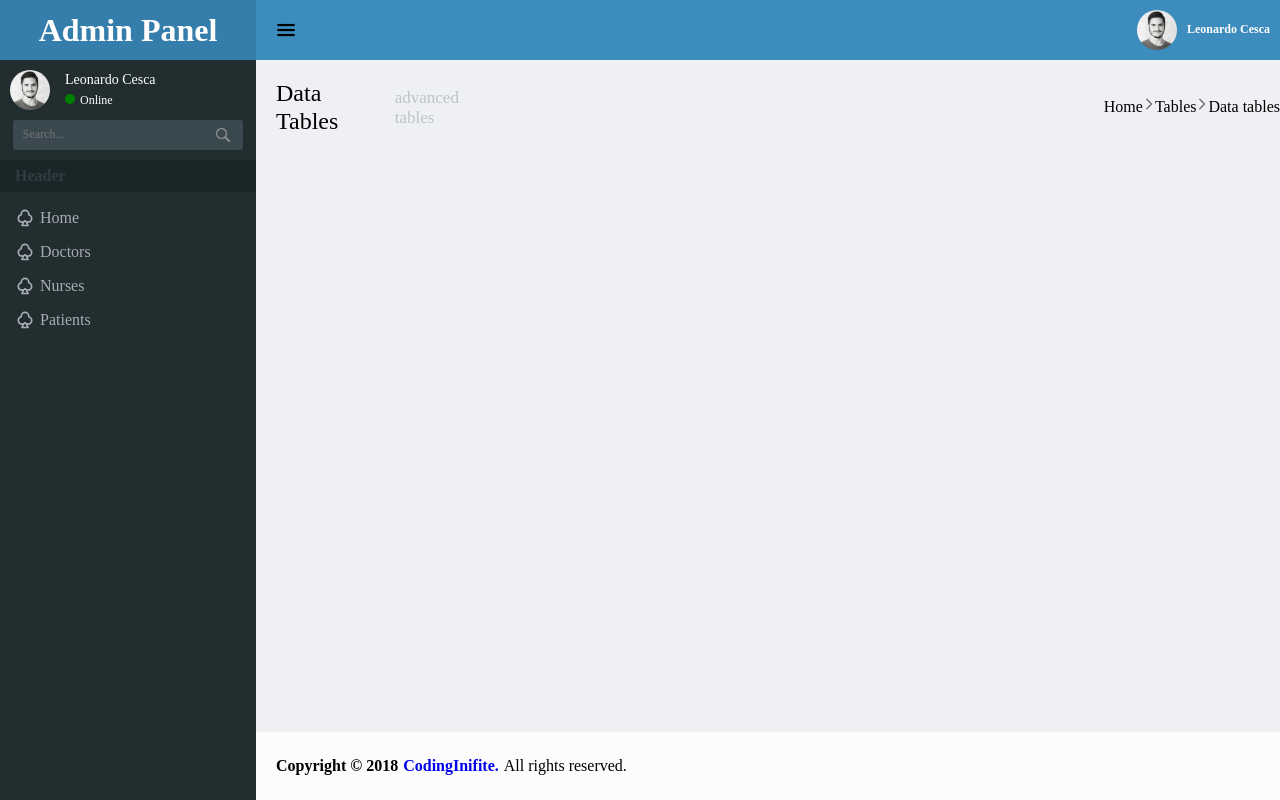
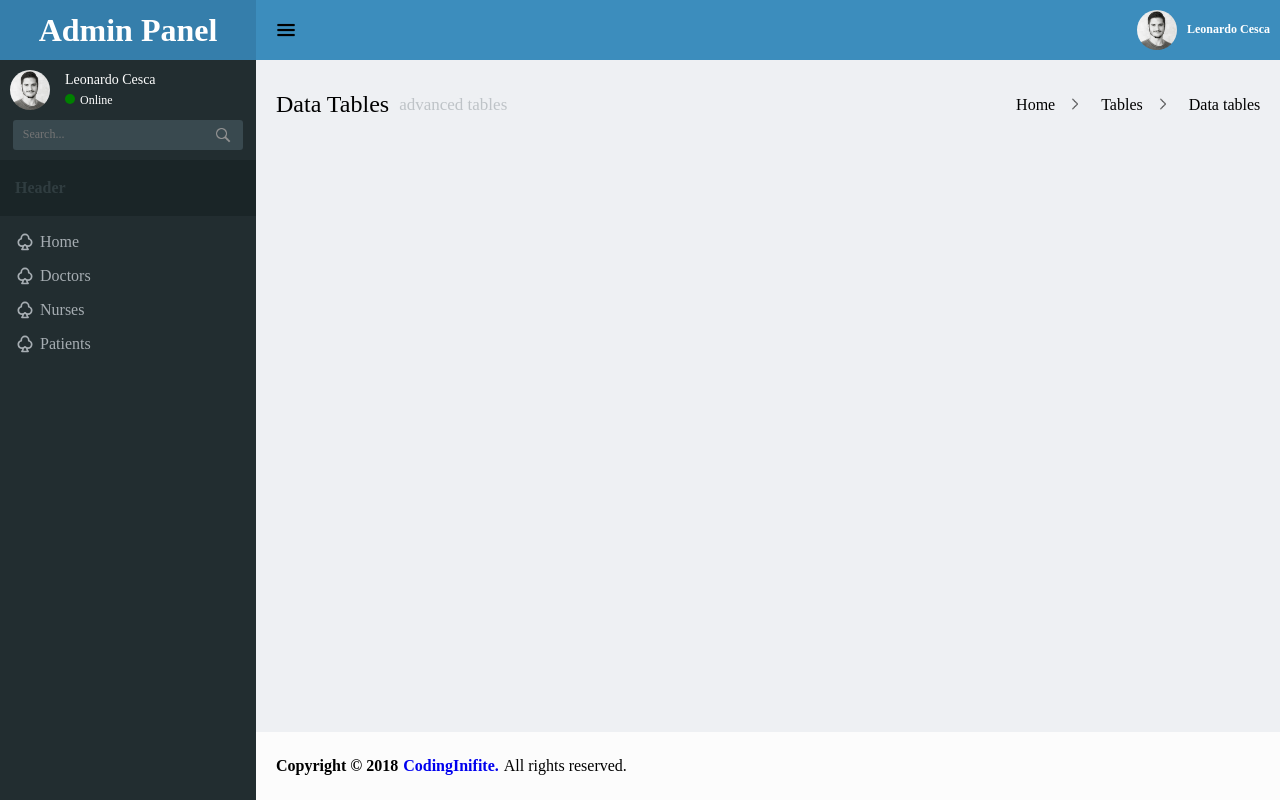
Before and after one commit to LeonardoCesca/trilha-front-2019, a Vue app in the folder challenge-dashboard/: page / in a window 1280 px wide. Built offline with nearby package versions, Linux system fonts and the light colour scheme.

Commit message:
ADD modifications

```diff
--- a/challenge-dashboard/src/components/Itens-Nav.vue
+++ b/challenge-dashboard/src/components/Itens-Nav.vue
@@ -92,6 +92,10 @@ export default {};
     padding: 0;
     margin: 10px 0;
     background-color: #1a2527;
+
+    @media (max-width: 1366px) {
+      height: 7vh;
+    }
   }
 
   &__list {
--- a/challenge-dashboard/src/components/Navigation.vue
+++ b/challenge-dashboard/src/components/Navigation.vue
@@ -1,10 +1,12 @@
 <template>
   <nav class="c-navigation">
     <ul class="c-navigation__list">
-      <li class="c-navigation__item">Home</li>
+      <li class="c-navigation__item">Home
       <img class="c-navigation__img" src="../assets/img/right-arrow.png" alt="Arrow">
-      <li class="c-navigation__item">Tables</li>
+      </li>
+      <li class="c-navigation__item">Tables
       <img class="c-navigation__img" src="../assets/img/right-arrow.png" alt="Arrow">
+      </li>
       <li class="c-navigation__item">Data tables</li>
     </ul>
   </nav>
@@ -21,20 +23,26 @@ export default {};
   align-items: center;
   width: 81%;
 
+  @media (max-width: 1366px) {
+    width: 75%;
+  }
+
   &__list {
     display: flex;
+    align-items: center;
     list-style: none;
   }
 
   &__item {
     &:nth-child(2n) {
-      padding: 0 45px;
+      padding: 0 10px;
     }
   }
 
   &__img {
     width: 12px;
     height: 12px;
+    padding: 0 10px;
   }
 }
 </style>
```
